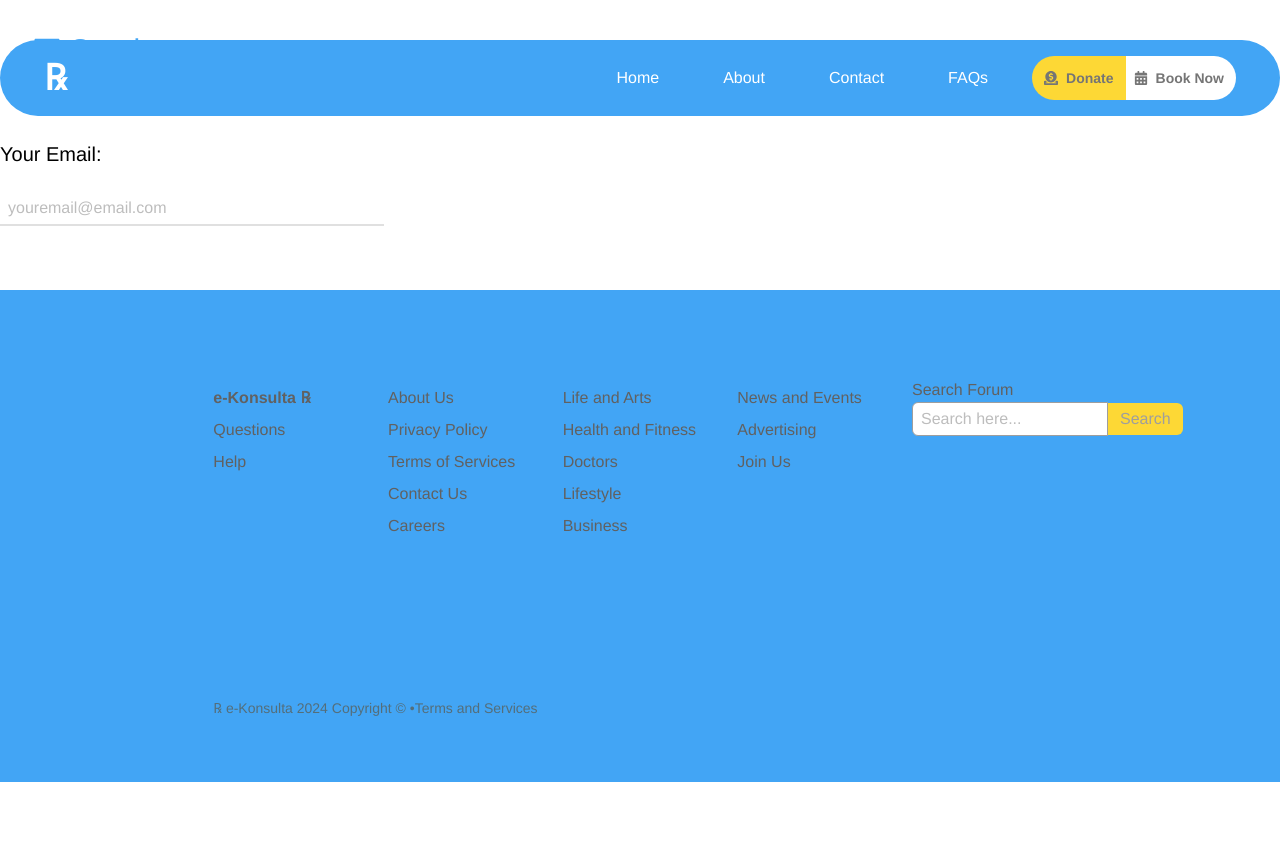
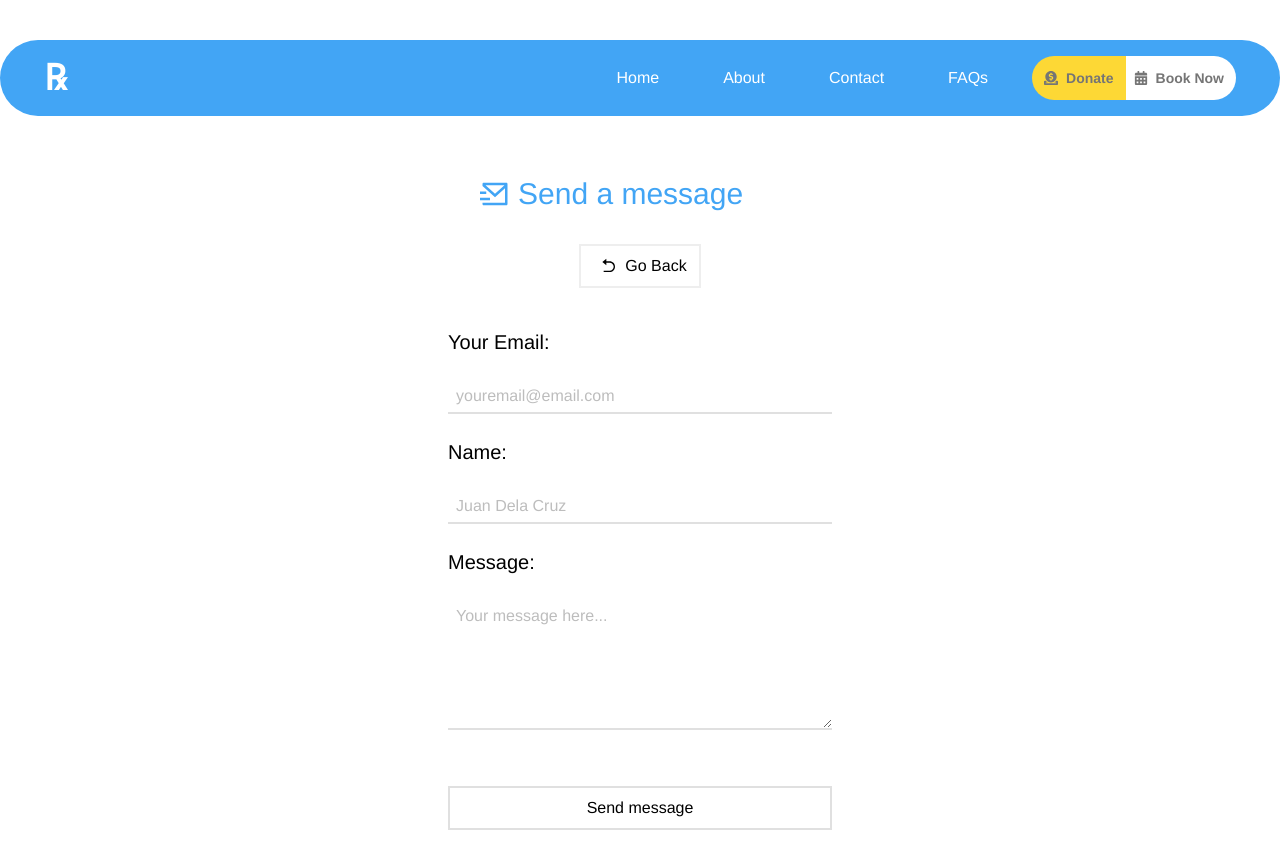
Before and after one commit to homerdarang/Project-Medic, a React (Vite) app: page /contact in a window 1280 px wide. Shown: the top 868 px of the page. Before the commit the page ends 800 px from the top, so only its background shows below. Built offline with nearby package versions, Linux system fonts and the light colour scheme.

Commit message:
refactored code in Contact components and Donate Component. Contact mailer is functional

```diff
--- a/src/components/Donate.jsx
+++ b/src/components/Donate.jsx
@@ -21,10 +21,10 @@ function Donate() {
                     <h1 className='md:text-2xl text-xl'>Choose your payment method</h1>
                 </div>
                 <div className='grid gap-4 md:w-2/3 w-5/6 m-auto'>
-                    <button onClick={() => navigate(-1)} className='border-2 ps-5 py-2 max-w-32 hover:bg-gray-50 transition-all ease-linear flex place-items-center'>
+                    <Link to={'/'} className='border-2 ps-5 py-2 max-w-32 hover:bg-gray-50 transition-all ease-linear flex place-items-center'>
                         <RiArrowGoBackFill className='me-2' />
                         Go Back
-                    </button>
+                    </Link>
                     <div className='mb-5 grid'>
                         <p className='text-xl'>How would you like to donate?</p>
                         <small className='text-sx text-gray-500'>Together, We Make a Difference ❤️</small>
--- a/src/components/navbar/Contact.jsx
+++ b/src/components/navbar/Contact.jsx
@@ -1,64 +1,100 @@
 import React, { useState } from 'react'
-import Footer from '../Footer'
-import { useNavigate } from 'react-router-dom'
+// import Footer from '../Footer'
+import { Link, useNavigate } from 'react-router-dom'
 
-import { RiMailSendLine } from 'react-icons/ri';
+import { RiMailSendLine, RiArrowGoBackFill } from 'react-icons/ri';
 
 
 function Contact() {
-    const navigate = useNavigate;
+    const navigate = useNavigate();
 
     const [replyTo, setReplyTo] = useState('');
     const [name, setName] = useState('');
-    const [message, setMessage] = useState('');
+    const [body, setBody] = useState('');
+    // const [title, setTitle] = useState('');
     const [result, setResult] = useState('');
-    // const [status, setStatus] = useState('');
+    const [status, setStatus] = useState('');
     const [error, setError] = useState('');
 
     const handleSubmit = async (e) => {
         e.preventDefault();
 
+        // if(!name || !email) {
+        //     setError('Input fields cannot be empty!')
+        // } else if (!email.includes('@gmail.com') || !RiEmotionNormalLine.includes('@icloud.com')) {
+        //     setError('Email must be a gmail or iCloud email')
+        // } else {
+        //     setError(status)
+        // }
+
         const requestBody = {
             sendto: 'homerdarang@icloud.com',
             replyTo,
             name,
-            message,
-            isHtml: 'false'
+            body,
+            // title,
+            ishtml: 'false'
         };
 
         const url = 'https://mail-sender-api1.p.rapidapi.com/';
-        const option = {
+        const options = {
             method: 'POST',
             headers: {
                 'x-rapidapi-key': 'aa4bb93377msh5b04192fb75f0a8p11c396jsn81fbd93a431d',
                 'x-rapidapi-host': 'mail-sender-api1.p.rapidapi.com',
                 'Content-Type': 'application/json',
             },
-            message: JSON.stringify(requestBody),
+            body: JSON.stringify(requestBody),
         };
 
         try {
-            const response = await fetch(url, option);
+            const response = await fetch(url, options);
             const result = await response.json();
-            const status = response.ok ? 'Success' : 'Error';
-            console.log(`Status: ${status}`)
-            setResult(result)
-            console.log(`APi response: ${result}`)
-        } catch(err){
-            setError(`Error: ${err}`)
+            // const status = response.ok ? 'Success' : 'Error';
+            const status = response.ok ? <div>
+                <div className='grid place-items-center px-5 py-7 bg-gray-200 rounded-md w-1/2 m-auto bg-slate-300 absolute left-0 right-0 top-1/2'>
+                    <RiMailSendLine className='text-3xl text-green-500' />
+                    <h1 className='text-4xl text-green-500 mt-6'>Message Sent!</h1>
+                    <button className='px-6 py-2 mt-8 rounded-full text-slate-700 bg-gray-50' onClick={() => navigate(-1)}>Close</button>
+                </div>
+            </div> : <div>
+                <div className='grid place-items-center px-5 py-7 bg-gray-200 rounded-md w-1/2 m-auto bg-slate-300 absolute left-0 right-0 top-1/2'>
+                    <RiMailSendLine className='text-3xl text-red-500' />
+                    <h1 className='text-4xl text-red-500 mt-6'>Message Sent!</h1>
+                    <button className='px-6 py-2 mt-8 rounded-full text-white bg-red-500' onClick={() => navigate(-1)}>Close</button>
+                </div>
+            </div>; // Check if the response status is 200 (success) or not;
+            setStatus(status)
+            setResult(result);
+            console.log('API Response:', result); // Log the API response
+            console.log('Status:', status); // Log the status
+        } catch (error) {
+            setError(error.toString());
+            console.error('Error:', error); // Log any errors
         }
+
     };
+
+    if(error) {
+        return <div className='bg-red-400 px-3 py-2'>
+            <p className='text-lg text-white'>Error: {error}</p>
+        </div>
+    }
 
     return (
 
         <>
-            <div>
+            <div className='mt-36 w-full mx-auto grid  place-content-center'>
                 <h1 className='lg:text-3xl md:text-2xl text-xl font-medium text-blue-400 p-8 flex place-items-center'>
                     <RiMailSendLine className='text-blue-400 mr-2'/>
                     Send a message
                 </h1>
-                <form className='grid my-10' onSubmit={'/'}>
-                    <div>
+                <Link to={'/'} className='border-2 ps-5 pe-3 py-2 max-w-32 hover:bg-gray-50 transition-all ease-linear flex place-items-center place-self-center'>
+                    <RiArrowGoBackFill className='me-2' />
+                    Go Back
+                </Link>
+                <form className='grid my-10 w-full ' onSubmit={handleSubmit}>
+                    <div className='grid'>
                         <label className='text-xl font-light' htmlFor="email">Your Email:</label>
                         <input
                             onChange={(e) => setReplyTo(e.target.value)}
@@ -68,14 +104,38 @@ function Contact() {
                             id="email"
                             required
                             placeholder='youremail@email.com'
-                            className='block px-2 py-1 my-6 outline-none border-b-2 border-gray-300 lg:w-96 md:w-80 w-54 text-base' />
+                            className='px-2 py-1 my-6 outline-none border-b-2 border-gray-300 lg:w-96 md:w-80 w-54 text-base' />
                     </div>
-                    <div>
-
+                    <div className='grid'>
+                        <label className='text-xl font-light' htmlFor="name">Name:</label>
+                        <input
+                            onChange={(e) => setName(e.target.value)}
+                            type="text"
+                            name="name"
+                            id="name"
+                            required
+                            placeholder='Juan Dela Cruz'
+                            className='px-2 py-1 my-6 outline-none border-b-2 border-gray-300 lg:w-96 md:w-80 w-54 text-base' />
                     </div>
+                    <div className='grid'>
+                        <label className='text-xl font-light' htmlFor="message">Message:</label>
+                        <textarea
+                            onChange={(e) => setBody(e.target.value)}
+                            name="message"
+                            id="mesage"
+                            placeholder='Your message here...'
+                            required
+                            cols="20"
+                            rows="5"
+                            className='px-2 py-1 my-6 outline-none border-b-2 border-gray-300 lg:w-96 md:w-80 w-54 text-base'></textarea>
+                    </div>
+                    <button className='px-4 py-2 my-8 border-2 border-gray-300 hover:bg-gray-300 transition-all ease-linear'>Send message</button>
                 </form>
+                {status}
+                {result && <p>Result: {result.message}</p>}
+                {error}
             </div>
-            <Footer />
+            {/* <Footer /> */}
         </>
     )
 }
```
